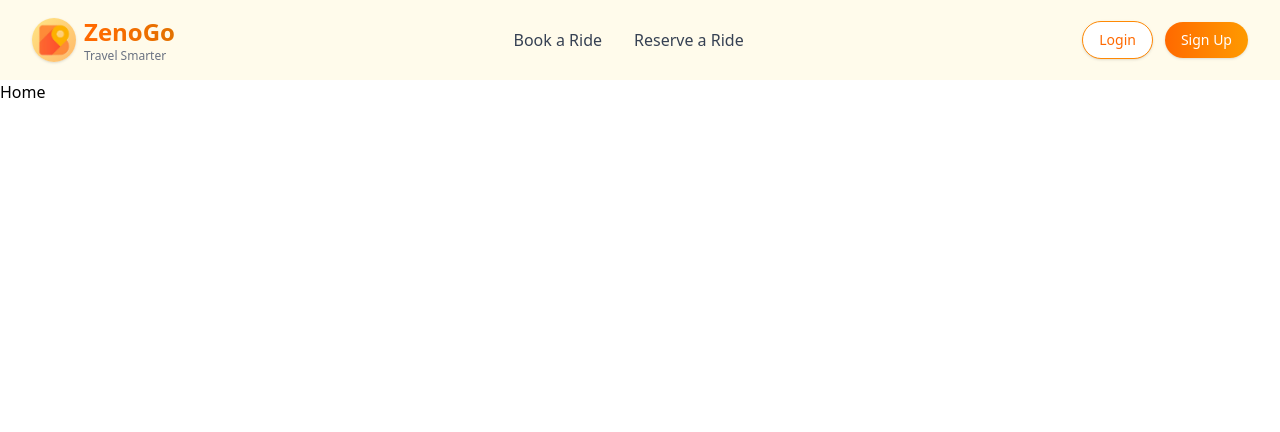
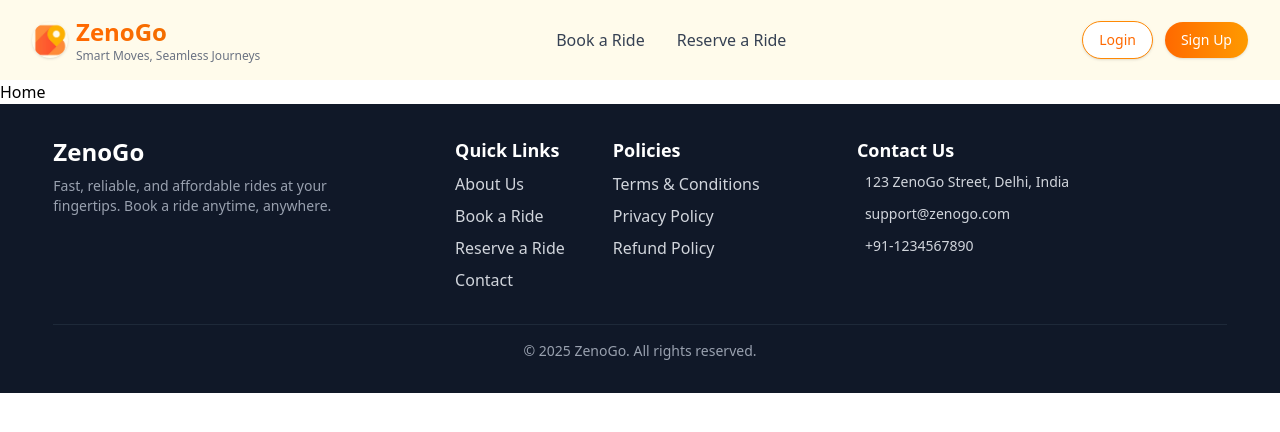
Before and after one commit to Mahesh-Banduni/ZenoGo, a React (Vite) app in the folder frontend/: page / in a window 1280 px wide. Shown: the top 432 px of the page. Built offline with nearby package versions, Linux system fonts and the light colour scheme; no server answers.

Commit message:
added footer

```diff
--- a/frontend/src/App.jsx
+++ b/frontend/src/App.jsx
@@ -8,6 +8,7 @@ const App = () => {
     <>
     <Header />
     <Outlet></Outlet>
+    <Footer />
     </>
   )
 }
--- a/frontend/src/components/Footer.jsx
+++ b/frontend/src/components/Footer.jsx
@@ -1,9 +1,78 @@
-import React from 'react'
+import React from 'react';
+import { Link, NavLink, useNavigate } from 'react-router-dom';
 
 const Footer = () => {
+  const navigate = useNavigate();
+
   return (
-    <div>Footer</div>
-  )
-}
+    <footer className="bg-gray-900 text-gray-300 py-8">
+      <div className="w-11/12 mx-auto">
+        <div className="grid grid-cols-1 sm:grid-cols-2 lg:grid-cols-3 gap-8">
+          {/* Section 1 - Branding */}
+          <div>
+            <h2 className="text-2xl font-bold text-white">ZenoGo</h2>
+            <p className="text-sm text-gray-400 mt-2 max-w-xs">
+              Fast, reliable, and affordable rides at your fingertips. Book a ride anytime, anywhere.
+            </p>
+            {/* Social Icons */}
+            <div className="flex gap-4 mt-4">
+              <a href="#" className="hover:text-white transition-colors">
+                <i className="fab fa-facebook text-xl"></i>
+              </a>
+              <a href="#" className="hover:text-white transition-colors">
+                <i className="fab fa-twitter text-xl"></i>
+              </a>
+              <a href="#" className="hover:text-white transition-colors">
+                <i className="fab fa-instagram text-xl"></i>
+              </a>
+            </div>
+          </div>
 
-export default Footer
+          {/* Section 2 - Quick Links */}
+          <div className="flex justify-between sm:justify-start sm:gap-12">
+            <div>
+              <h3 className="text-lg font-semibold text-white">Quick Links</h3>
+              <ul className="space-y-2 mt-2">
+                <li><Link to="/about" className="hover:text-white transition-colors">About Us</Link></li>
+                <li><NavLink to='/select-ride' className="hover:text-white transition-colors">Book a Ride</NavLink></li>
+                <li><NavLink to='/select-ride' className="hover:text-white transition-colors">Reserve a Ride</NavLink></li>
+                <li><Link to="/contact" className="hover:text-white transition-colors">Contact</Link></li>
+              </ul>
+            </div>
+            <div>
+              <h3 className="text-lg font-semibold text-white">Policies</h3>
+              <ul className="space-y-2 mt-2">
+                <li><Link to="/terms" className="hover:text-white transition-colors">Terms & Conditions</Link></li>
+                <li><Link to="/privacy" className="hover:text-white transition-colors">Privacy Policy</Link></li>
+                <li><Link to="/refund" className="hover:text-white transition-colors">Refund Policy</Link></li>
+              </ul>
+            </div>
+          </div>
+
+          {/* Section 3 - Contact Details */}
+          <div>
+            <h3 className="text-lg font-semibold text-white">Contact Us</h3>
+            <div className="space-y-3 mt-2">
+              <p className="text-sm flex items-center gap-2">
+                <i className="fas fa-map-marker-alt"></i> 123 ZenoGo Street, Delhi, India
+              </p>
+              <p className="text-sm flex items-center gap-2">
+                <i className="fas fa-envelope"></i> <a href="mailto:support@zenogo.com" className="hover:text-white">support@zenogo.com</a>
+              </p>
+              <p className="text-sm flex items-center gap-2">
+                <i className="fas fa-phone"></i> <a href="tel:+911234567890" className="hover:text-white">+91-1234567890</a>
+              </p>
+            </div>
+          </div>
+        </div>
+
+        {/* Copyright Section */}
+        <div className="mt-8 pt-4 border-t border-gray-800 text-center text-sm text-gray-400">
+          © {new Date().getFullYear()} ZenoGo. All rights reserved.
+        </div>
+      </div>
+    </footer>
+  );
+};
+
+export default Footer;
--- a/frontend/src/components/Header.jsx
+++ b/frontend/src/components/Header.jsx
@@ -102,12 +102,12 @@ const Header = () => {
             </button>
 
             <Link to="/" className="flex items-center group">
-              <div className="relative overflow-hidden rounded-full p-1 bg-gradient-to-br from-amber-200 to-orange-300 shadow-sm transition-transform duration-300 group-hover:scale-105">
+              <div className="relative overflow-hidden rounded-full shadow-sm transition-transform duration-300 group-hover:scale-105">
                 <img src={logo} alt="ZenoGo Logo" className="h-7 sm:h-8 md:h-9 w-auto object-contain transform transition-transform duration-300 group-hover:rotate-3" />
               </div>
               <div className="ml-2 flex flex-col">
                 <h1 className="text-xl sm:text-2xl font-bold bg-gradient-to-r from-orange-500 to-amber-600 bg-clip-text text-transparent">ZenoGo</h1>
-                <span className="text-xs text-gray-500 hidden sm:block">Travel Smarter</span>
+                <span className="text-xs text-gray-500 hidden sm:block">Smart Moves, Seamless Journeys</span>
               </div>
             </Link>
           </div>
@@ -224,7 +224,7 @@ const Header = () => {
         <div className="p-5 bg-gradient-to-r from-amber-50 to-amber-100 border-b border-gray-200">
           <div className="flex justify-between items-center">
             <Link to="/" className="flex items-center gap-2" onClick={handleNavLinkClick}>
-              <div className="bg-gradient-to-r from-amber-200 to-orange-300 p-1 rounded-full">
+              <div className="rounded-full">
                 <img src={logo} alt="Logo" className="h-7 w-auto" />
               </div>
               <span className="text-xl font-bold bg-gradient-to-r from-orange-500 to-amber-600 bg-clip-text text-transparent">ZenoGo</span>
```
